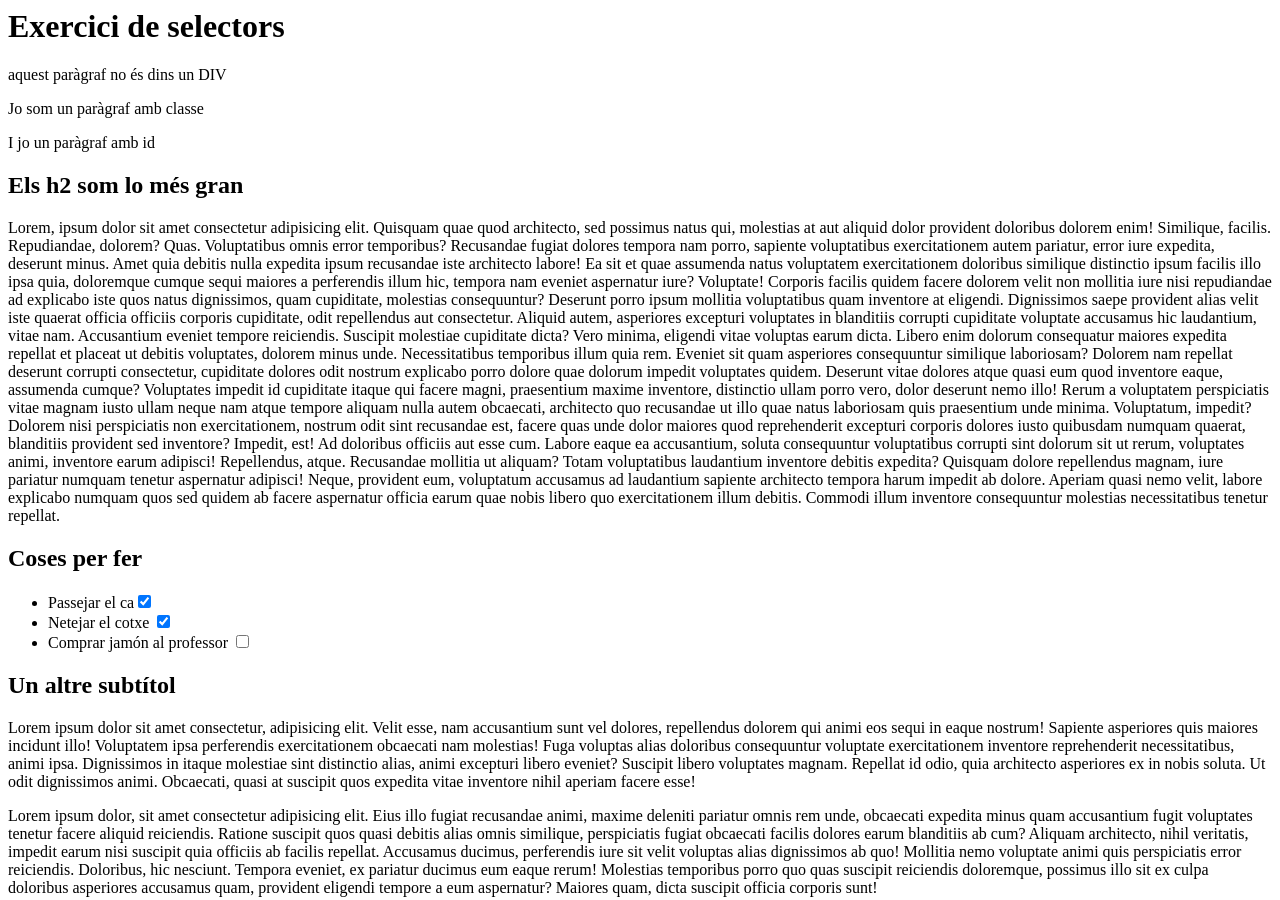
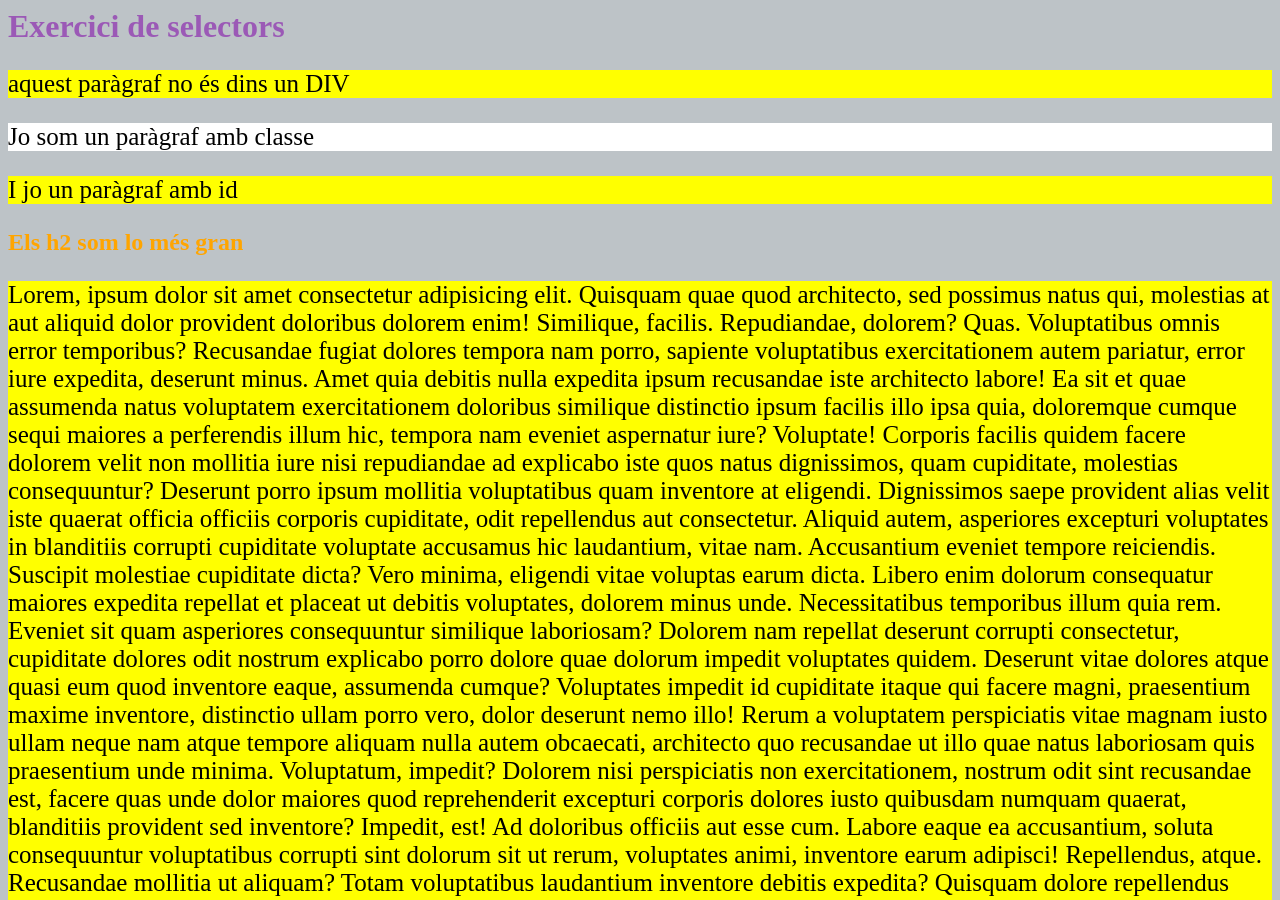
Before and after one commit to elenahortelano/introduccio, a plain HTML site: page exerciciSelectors.html in a window 1280 px wide. Shown: the top 900 px of the page. Drawn offline with Linux system fonts and the light colour scheme; files that its build step writes are made by us from their sources.

Commit message:
selectors

```diff
--- a/CSS/selectors.css
+++ b/CSS/selectors.css
@@ -1,34 +1,54 @@
 /* dona al <body> element un color de fons de #bdc3c7*/
 body{
-    background-color: ;
+    background-color: #bdc3c7;
 }
 
 /* fes que els <h1> siguin de color #9b59b6*/
+h1{
+    color: #9b59b6;
+}
 
 
 /* fes que els <h2> siguin de color orange */
+h2{
+    color: orange;
+}
 
-
-/* fes que els <li> siguin d'un blau hexadecimal
-
+/* fes que els <li> siguin d'un blau hexadecimal */
+li{
+    color: blue;
+}
 
 /*canvia el color de fons de cada paràgraf a groc*/
+p{
+    background-color: yellow;
+}
 
+/*fes que tots els inputs tinguin un border de 3px vermell*/
+input{
+    border: 3px red;
+}
 
-2/*fes que tots els inputs tinguin un border de 3px vermell*/
-
-
-/* fes que tot el que té class 'hello' sigui de fons blanc/
-
+/* fes que tot el que té class 'hello' sigui de fons blanc*/
+.hello{
+    background-color: white;
+}
 
 /* fes que l'elemnt amb id  'special' tingui un border 2px solid blau selecciona el teu propi rgb blau*/
+.special{
+    border: 2px blue;
+}
 
 
 /*Fes que tots els <p>'s que estn dins un div tingin una font de 25px (font-size: 25px)*/
-
+p{
+    font-size: 25px;
+}
 
 /*Fes que només els inputs de type text tenguin un fons gris*/
-
+/* .input text{
+    background-color: grey;
+}
 
 /* Fes que els <p>'s dins el 3r <div> tinguin fons rosa*/
 
--- a/exerciciSelectors.html
+++ b/exerciciSelectors.html
@@ -2,7 +2,7 @@
 <head>
   <meta charset="UTF-8">
   <title>Selectors Exercise</title>
-  <link rel="stylesheet" type="text/css" href="selectors.css">
+  <link rel="stylesheet" href="CSS/selectors.css">
 </head>
 <body>
   <h1>Exercici de selectors</h1>
```
